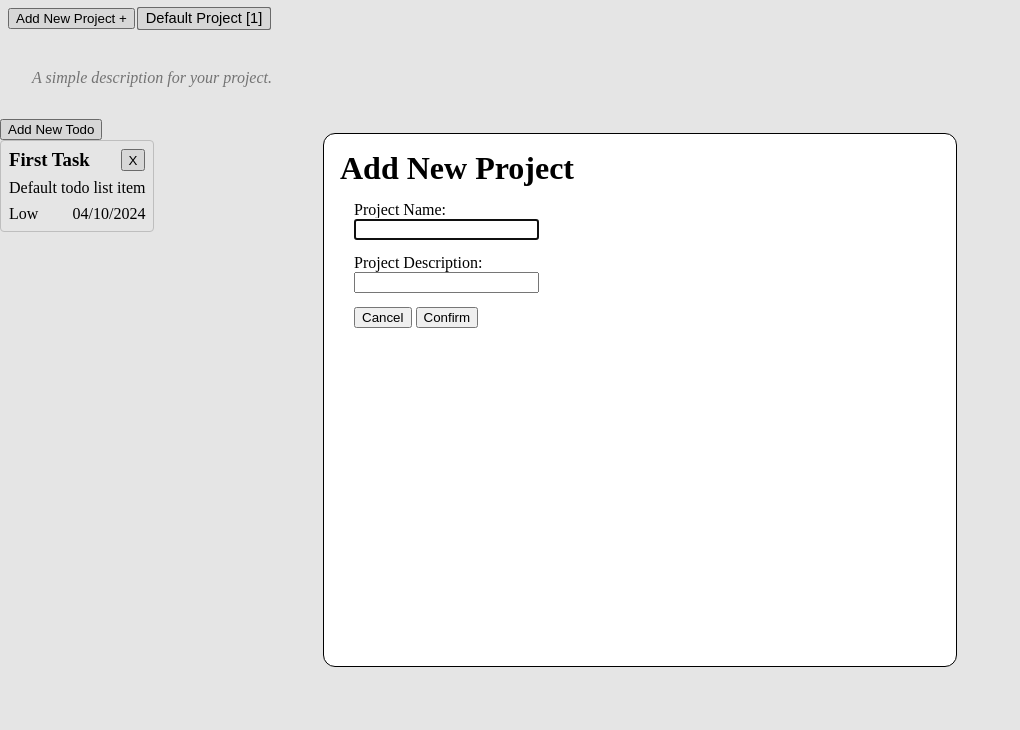
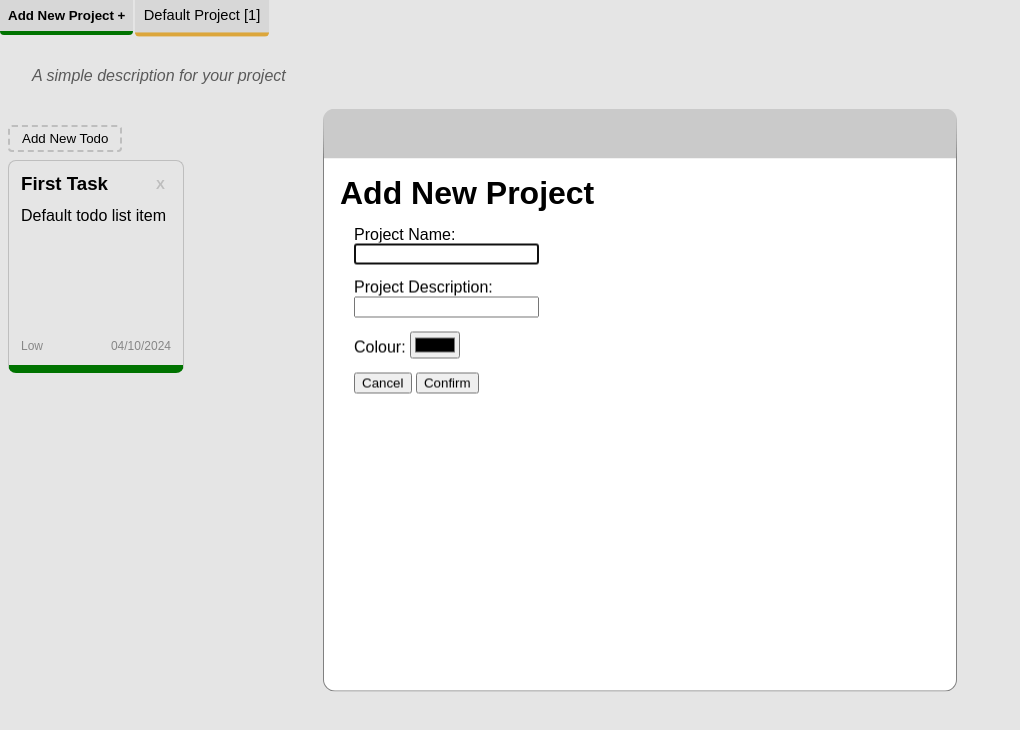
Before and after one commit to MrRed4/todo-list, a website built with webpack: page src/template.html in a window 1280 px wide. Both pictures are taken after a click on the button "Add New Project +". Shown: the whole page, without its empty margins (0-1020 px from the left). Built offline with nearby package versions, Linux system fonts and the light colour scheme.

Commit message:
Update styling and add todo properties

```diff
--- a/src/index.js
+++ b/src/index.js
@@ -42,16 +42,18 @@ confirmNewTodo.addEventListener('click', submitTask)
 function submitProject() {
     const projectName = document.querySelector('#new-project-name')
     const projectDescription = document.querySelector('#new-project-description')
+    const projectColour = document.querySelector('#new-project-colour')
 
-    createProject(projectName.value, projectDescription.value)
+    createProject(projectName.value, projectDescription.value, projectColour.value)
     renderProjects()
 
     projectName.value = ''
     projectDescription.value = ''
+    projectColour.value = '#000000'
 }
 
-function createProject(name, desc) {
-    let newProject = new Project(name, desc)
+function createProject(name, desc, colour) {
+    let newProject = new Project(name, desc, colour)
     ProjectList.addProject(newProject)
 }
 
@@ -80,7 +82,7 @@ function createTask(title, desc, dueDate, prio, date) {
 }
 
 function createDefault() {
-    const defaultProject = new Project('Default Project', 'A simple description for your project.')
+    const defaultProject = new Project('Default Project', 'A simple description for your project', '#f5b942')
     const defaultTodo = new Task('First Task', 'Default todo list item', new Date().toLocaleDateString("en-AU"), 0, new Date().toLocaleDateString("en-AU"))
     defaultProject.addTodo(defaultTodo)
     defaultProject.isActive = true;
@@ -96,7 +98,8 @@ function renderProjects() {
         const tab = document.createElement('button')
         tab.addEventListener('click', changeActiveProject)
         tab.classList = index
-        tab.textContent = `${project.title} [${project.taskNo()}]`
+        tab.textContent = `${project.title} [${project.numberOfTasks}]`
+        tab.style = `border-bottom: 4px solid ${project.colour}`
         projectBar.appendChild(tab)
 
         if (project.isActive) {
@@ -127,9 +130,11 @@ function renderTodoItems() {
                 title.textContent = `${task.title}`
                 description.textContent = `${task.desc}`
                 dueDate.textContent = `${task.dueDate}`
-                priority.textContent = `${task.calculatePrio()}`
+                priority.textContent = `${task.prioLabel}`
 
-                card.classList = `task-number${index} card`
+                card.classList = `card ${index} ${task.prioLabel}`
+                x.classList = `${index}`
+                botDiv.classList = 'task-info'
 
                 container.appendChild(card)
                 card.appendChild(topDiv)
@@ -139,6 +144,8 @@ function renderTodoItems() {
                 card.appendChild(botDiv)
                 botDiv.appendChild(priority)
                 botDiv.appendChild(dueDate)
+
+                x.addEventListener('click', removeTask)
             })
         }
     })
@@ -153,6 +160,15 @@ function changeActiveProject(e) {
     render()
 }
 
+function removeTask(e) {
+    ProjectList.getProjects().forEach((project) => {
+        if (project.isActive) {
+            project.removeTodo(e.target.classList.value)
+        }
+    })
+    render()
+}
+
 function render() {
     renderTodoItems()
     renderProjects()
--- a/src/project.js
+++ b/src/project.js
@@ -1,12 +1,21 @@
 class Project {
-    constructor(title, desc) {
-        this.title = title
+    constructor(title, desc, colour) {
+        if (!title) {
+            this.title = 'Unnamed Project'
+        } else {
+            this.title = title
+        }
         this.desc = desc
+        this.colour = colour
     }
 
     numberOfTodos = 0;
     tasks = [];
     isActive = false;
+
+    get numberOfTasks() {
+        return this.tasks.length
+    }
 
     changeTitle(newTitle) {
         this.title = newTitle
@@ -14,10 +23,6 @@ class Project {
 
     changeDesc(newDesc) {
         this.desc = newDesc
-    }
-
-    taskNo() {
-        return this.tasks.length
     }
 
     addTodo(task) {
--- a/src/styles.css
+++ b/src/styles.css
@@ -1,11 +1,11 @@
 * {
     margin: 0;
+    font-family: sans-serif;
 }
 
 nav {
     position: relative;
     top: 0;
-    padding: 8px;
     display: flex;
     gap: 8px;
 }
@@ -15,27 +15,91 @@ nav {
     gap: 8px;
 }
 
+.new-project {
+    border-bottom: 4px solid green;
+    font-weight: bold;
+}
+
+nav > button, nav > #projects > button {
+    border: none;
+    cursor: pointer;
+    padding: 8px;
+    border-radius: 0 0 4px 4px;
+}
+
 .active {
-    transform: scale(1.1)
+    transform: scale(1.1);
 }
 
 .project-description {
     padding: 32px;
     font-style: italic;
-    color: gray;
+    color: rgb(100, 100, 100);
+}
+
+.new-todo {
+    border: 2px dashed lightgray;
+    background: none;
+    padding: 4px 12px 4px 12px;
+    cursor: pointer;
+    border-radius: 4px;
+}
+
+#container {
+    padding: 8px;
 }
 
 .todo-items {
     display: flex;
+    gap: 8px;
+    padding-top: 8px;
 }
 
 .card {
     border: 1px solid lightgray;
-    border-radius: 4px;
-    padding: 8px;
+    border-radius: 8px;
+    padding: 12px;
+    min-height: 180px;
+    width: 150px;
     display: flex;
+    justify-content: space-between;
     flex-direction: column;
     gap: 8px;
+}
+
+.card > div > button {
+    background: none;
+    border: none;
+    color: lightgray;
+    font-weight: bold;
+    cursor: pointer;
+}
+
+.card > div > h3 {
+    word-break: break-all;
+}
+
+.card > p {
+    flex: 1;
+    margin-top: 4px;
+    word-break: break-all;
+}
+
+.task-info {
+    color: rgb(150, 150, 150);
+    font-size: 12px;
+}
+
+.Low {
+    border-bottom: 8px solid green;
+}
+
+.Moderate {
+    border-bottom: 8px solid yellow;
+}
+
+.High {
+    border-bottom: 8px solid red;
 }
 
 .card > div {
@@ -49,9 +113,10 @@ dialog {
     left: 50%;
     transform: translate(-50%, -50%);
     border-radius: 12px;
-    border: 1px solid black;
+    border: 1px solid gray;
     width: 600px;
     height: 500px;
+    border-top: 50px solid rgb(150, 150, 150, 0.5);
 }
 
 form {
--- a/src/template.html
+++ b/src/template.html
@@ -30,7 +30,11 @@
                 <input type="text" id="new-project-description">
             </div>
             <div>
-                <button>Cancel</button>
+                <label>Colour: </label>
+                <input type="color" id="new-project-colour">
+            </div>
+            <div>
+                <button id="cancel-button">Cancel</button>
                 <button id="confirmProjectBtn">Confirm</button>
             </div>
         </form>
@@ -56,7 +60,7 @@
                 <input type="range" id="new-task-priority" min="1" max="3" value="1">
             </div>
             <div>
-                <button>Cancel</button>
+                <button id="cancel-button">Cancel</button>
                 <button id="confirmTodoBtn">Confirm</button>
             </div>
         </form>
--- a/src/todo.js
+++ b/src/todo.js
@@ -1,10 +1,24 @@
 class Task {
     constructor(title, desc, dueDate, prio, creationDate) {
-        this.title = title
+        if (!title) {
+            this.title = 'Unnamed Task'
+        } else {
+            this.title = title
+        }
         this.desc = desc
         this.dueDate = dueDate
         this.prio = prio
         this.creationDate = creationDate
+    }
+
+    get prioLabel() {
+        if (this.prio <= 0) {
+            return 'Low'
+        } else if (this.prio >= 3) {
+            return 'High'
+        } else {
+            return 'Moderate'
+        }
     }
 
     increasePrio() {
@@ -22,16 +36,6 @@ class Task {
             console.log('Prio cannot be lower than 1')
         }
     }
-
-    calculatePrio() {
-        if (this.prio <= 0) {
-            return 'Low'
-        } else if (this.prio >= 3) {
-            return 'High'
-        } else {
-            return 'Moderate'
-        }
-    }
 }
 
 export default Task
```
